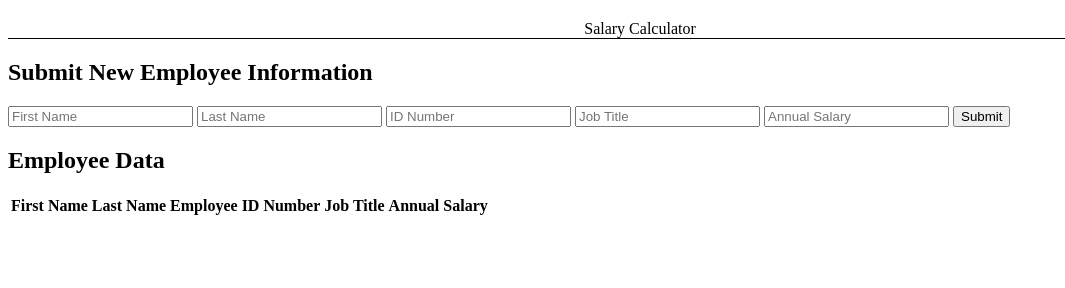
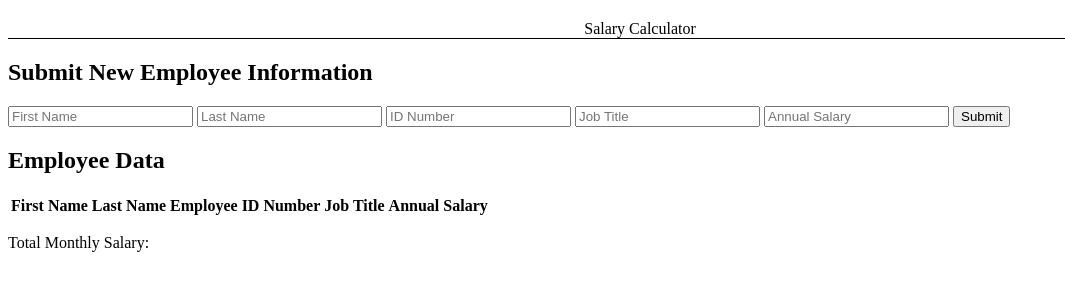
Before and after one commit to n-greensweig/weekend-salary-calculator, a plain HTML site: page index.html in a window 1280 px wide. Shown: the whole page, without its empty margins (0-1065 px from the left). Drawn offline with Linux system fonts and the light colour scheme.

Commit message:
completed part 4 of HTML described in README

```diff
--- a/index.html
+++ b/index.html
@@ -33,5 +33,8 @@
             </thead>
         </table>
     </div>
+    <div id="monthly-salary-div">
+        <p>Total Monthly Salary: </p>
+    </div>
 </body>
 </html>
```
Also changed, not shown: README.md.
